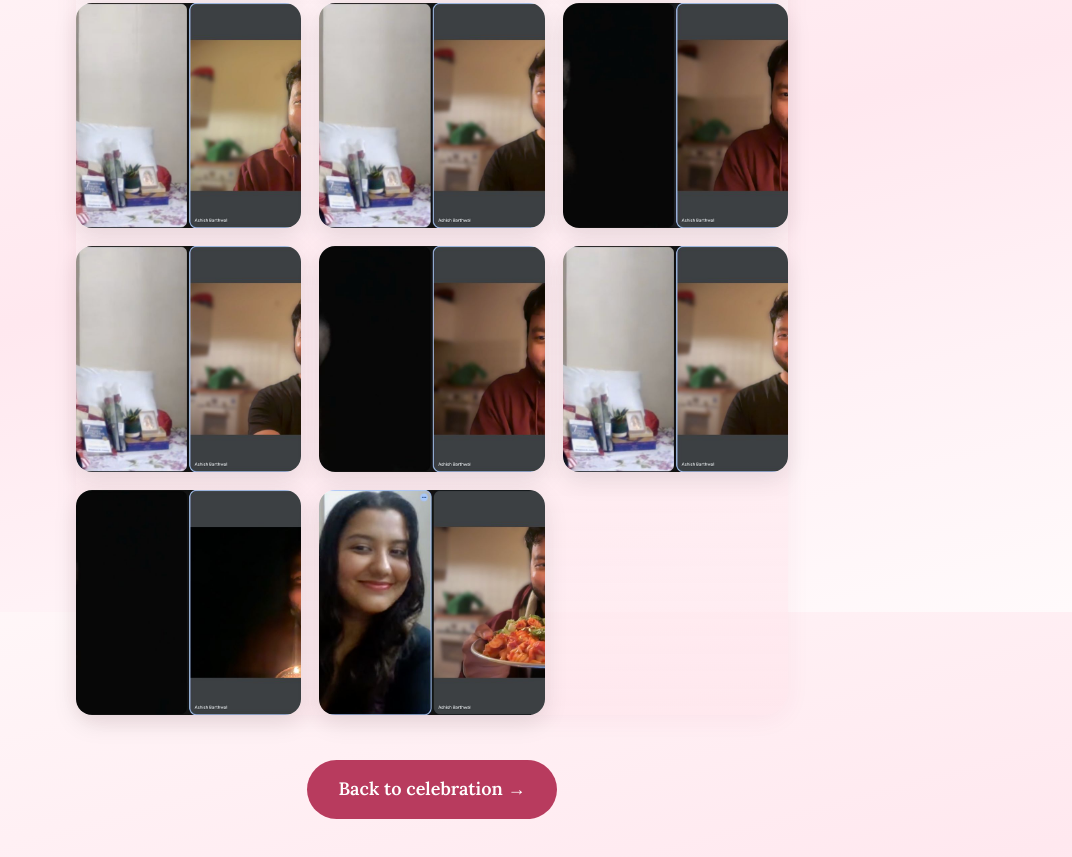
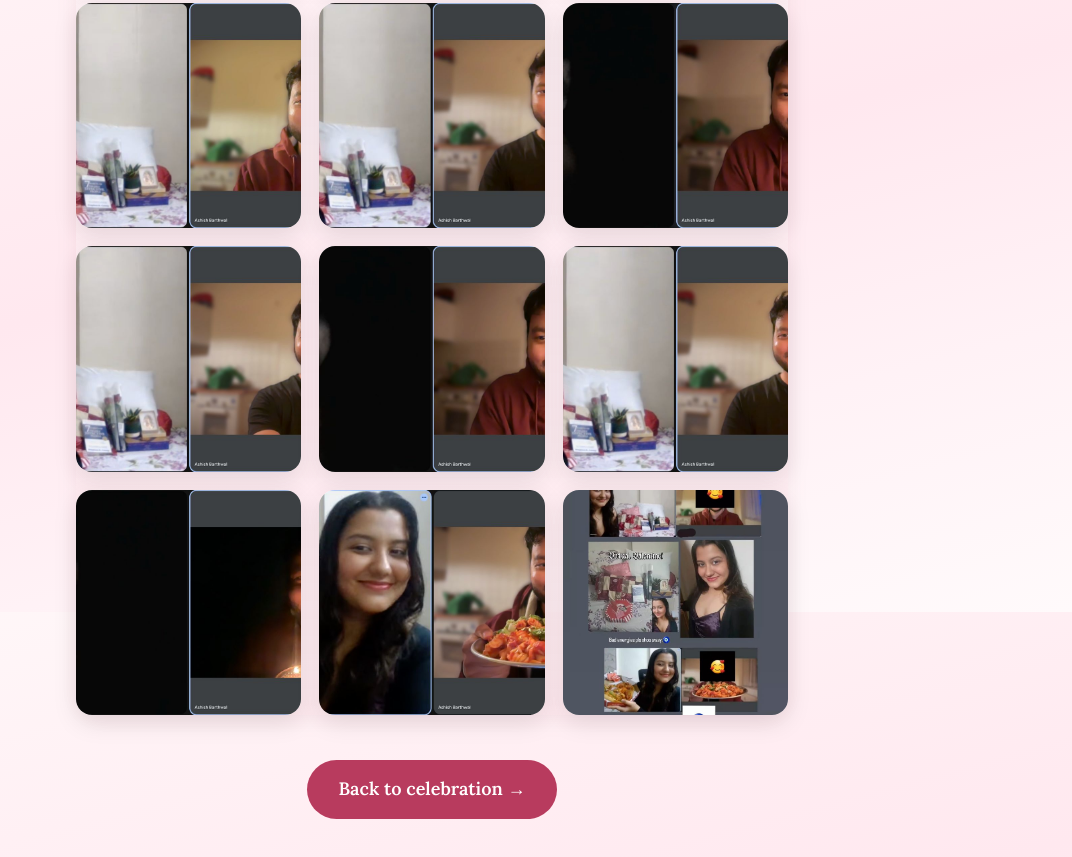
Before and after one commit to AshishRKO/Valentine, a website: page dinner.html in a window 1280 px wide. Shown: the part 1788-2645 px from the top of the page, without its empty margins (208-1280 px from the left). Drawn offline with Linux system fonts and the light colour scheme.

Commit message:
Fourth commit 2

```diff
--- a/dinner.html
+++ b/dinner.html
@@ -59,6 +59,7 @@
           <div class="gallery__item"><img src="images/Dinner/ActualDinner/WhatsApp%20Image%202026-02-14%20at%2023.19.17%20(4).jpeg" alt="Our dinner" loading="lazy" onerror="this.parentElement.classList.add('gallery__item--empty')" /></div>
           <div class="gallery__item"><img src="images/Dinner/ActualDinner/WhatsApp%20Image%202026-02-14%20at%2023.19.16%20(5).jpeg" alt="Our dinner" loading="lazy" onerror="this.parentElement.classList.add('gallery__item--empty')" /></div>
           <div class="gallery__item"><img src="images/Dinner/ActualDinner/WhatsApp%20Image%202026-02-14%20at%2023.19.17%20(5).jpeg" alt="Our dinner" loading="lazy" onerror="this.parentElement.classList.add('gallery__item--empty')" /></div>
+          <div class="gallery__item"><img src="images/Dinner/ActualDinner/WhatsApp%20Image%202026-02-15%20at%2021.22.15.jpeg" alt="Our dinner collage" loading="lazy" onerror="this.parentElement.classList.add('gallery__item--empty')" /></div>
         </div>
       </section>
 
```
Also changed, not shown: images/Dinner/ActualDinner/WhatsApp Image 2026-02-15 at 21.22.15.jpeg (added).
